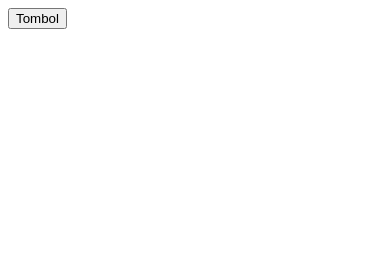
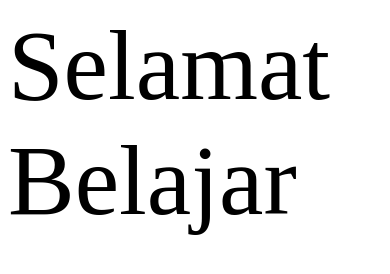
Before and after one commit to mediasd01/mediasd01.github.io, a plain HTML site: page index.html in a window 390 px wide. Drawn offline with Linux system fonts and the light colour scheme.

Commit message:
Update index.html

```diff
--- a/index.html
+++ b/index.html
@@ -1,16 +1,8 @@
 <style>
 @media (max-width: 768px) {
- .bagian {
-  width: 100%;
+ html {
+  font-size: 100px;
  }
 }
 </style>
-<div class="bagian">
-<script>
-function proses(){
-	document.write("Selamat Belajar");
-	document.write("<br><a href='index.html'><button>Reset</button></a>");
-}
-</script>
-<input type="button" value="Tombol" onclick="proses()">
-</div>
+Selamat Belajar
```
